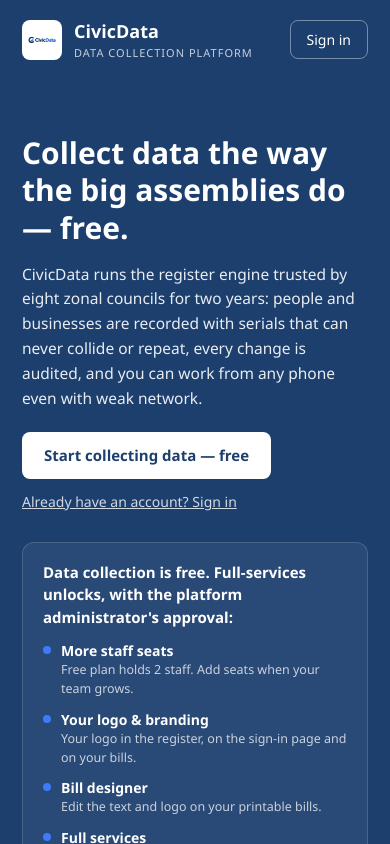
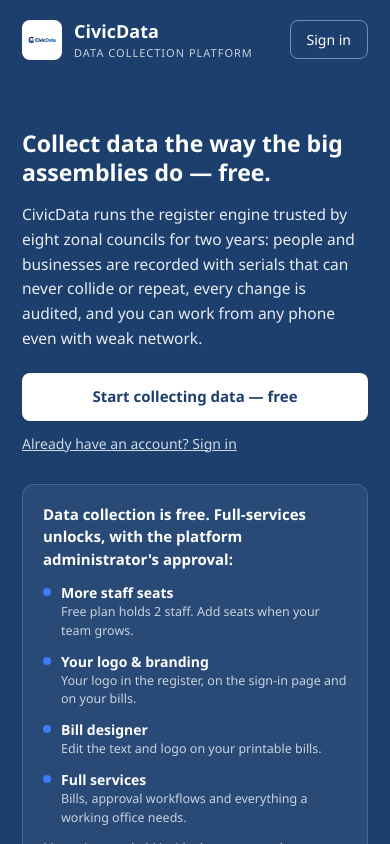
Before and after one commit to Dickson32-cell/civic-register-saas, a Next.js app: page / in a window 390 px wide. Shown: the top 844 px of the page. Built offline with nearby package versions, Linux system fonts and the light colour scheme; no server answers.

Commit message:
Responsive layer per Dickson's mobile-button laws: 44px touch targets on all buttons+form fields on phones, top-bar chips wrap+compress on tablets, landing hero full-width CTA on phones

```diff
--- a/src/app/Landing.tsx
+++ b/src/app/Landing.tsx
@@ -4,7 +4,15 @@
 // unlocks later. Sign-in is a quiet button, not a wall.
 // PRIVACY LAW: the landing is product-only — no institution names or logos of
 // customers appear here; their interfaces live behind their logins.
-import { useEffect, useState } from "react";
+// Landing is a pure server-friendly component — no hooks; the react import is removed.
+// eslint-disable-next-line @typescript-eslint/no-unused-vars
+const LSTYLE = `
+@media (max-width: 639px) {
+  .l-main { padding: 26px 16px; }
+  .l-h1 { font-size: 23px !important; }
+  .l-cta-btn { width: 100%; justify-content: center; text-align: center; min-height: 48px; }
+}
+`;
 
 const PAID = [
   ["More staff seats", "Free plan holds 2 staff. Add seats when your team grows."],
@@ -16,7 +24,8 @@ const PAID = [
 export default function Landing() {
   return (
     <div style={{ minHeight: "100vh", background: "var(--navy)", color: "#fff", display: "flex", flexDirection: "column" }}>
-      <header style={{ padding: "18px 22px", display: "flex", alignItems: "center", justifyContent: "space-between" }}>
+      <style>{LSTYLE}</style>
+      <header style={{ padding: "18px 22px", display: "flex", alignItems: "center", justifyContent: "space-between" }} className="l-head">
         <div style={{ display: "flex", alignItems: "center", gap: 12 }}>
           {/* eslint-disable-next-line @next/next/no-img-element */}
           <img src="/logo.jpg" alt="CivicData logo" style={{ width: 40, height: 40, borderRadius: 8, background: "#fff" }} />
@@ -30,8 +39,8 @@ export default function Landing() {
         </a>
       </header>
 
-      <main style={{ maxWidth: 780, margin: "0 auto", padding: "34px 22px", flex: 1 }}>
-        <h1 style={{ fontSize: 30, lineHeight: 1.25, marginBottom: 10 }}>
+      <main style={{ maxWidth: 780, margin: "0 auto", padding: "34px 22px", flex: 1 }} className="l-main">
+        <h1 style={{ fontSize: 30, lineHeight: 1.25, marginBottom: 10 }} className="l-h1">
           Collect data the way the big assemblies do — free.
         </h1>
         <p style={{ fontSize: 15.5, opacity: 0.9, maxWidth: 640, lineHeight: 1.6 }}>
@@ -40,8 +49,8 @@ export default function Landing() {
           every change is audited, and you can work from any phone even with weak network.
         </p>
 
-        <div style={{ display: "flex", gap: 12, margin: "22px 0 30px", flexWrap: "wrap" }}>
-          <a href="/signup" className="btn btn-primary" style={{ background: "#fff", color: "var(--navy)", padding: "12px 22px", fontSize: 15, textDecoration: "none", borderRadius: 8 }}>
+        <div style={{ display: "flex", gap: 12, margin: "22px 0 30px", flexWrap: "wrap" }} className="l-cta-row">
+          <a href="/signup" className="btn btn-primary l-cta-btn" style={{ background: "#fff", color: "var(--navy)", padding: "12px 22px", fontSize: 15, textDecoration: "none", borderRadius: 8 }}>
             Start collecting data — free
           </a>
           <a href="/login" style={{ alignSelf: "center", fontSize: 14, color: "#fff", opacity: 0.8 }}>
--- a/src/app/globals.css
+++ b/src/app/globals.css
@@ -412,3 +412,16 @@ html[data-theme="dark"] .topbar .mark { background: #ffffff; color: #1c3f6e; }
 @media (min-width: 640px) {
   .topbar > .who:not(.only-desktop) { display: none; }
 }
+
+/* ---------- RESPONSIVE LAYER (Dickson's mobile-button laws, applied platform-wide) ----------
+   1. Touch target: every button label >= 44px on phones — scoped to .btn classes only.
+   2. Form fields get 44px min-height on phones ( Services + Interface + Approvals + signup forms).
+   3. Tablets: the top-bar chip row compresses AND wraps instead of overflowing. */
+@media (max-width: 639px) {
+  .btn { min-height: 44px; }
+  .main input, .main select, .main textarea { min-height: 44px; }
+}
+@media (min-width: 640px) and (max-width: 900px) {
+  .topbar .who.only-desktop { flex-wrap: wrap; gap: 6px; }
+  .topbar .who.only-desktop .btn { padding: 9px 11px; font-size: 12.5px; min-height: 44px; }
+}
```
Also changed, not shown: 1 other file (tests, documents, lock files or other folders).
